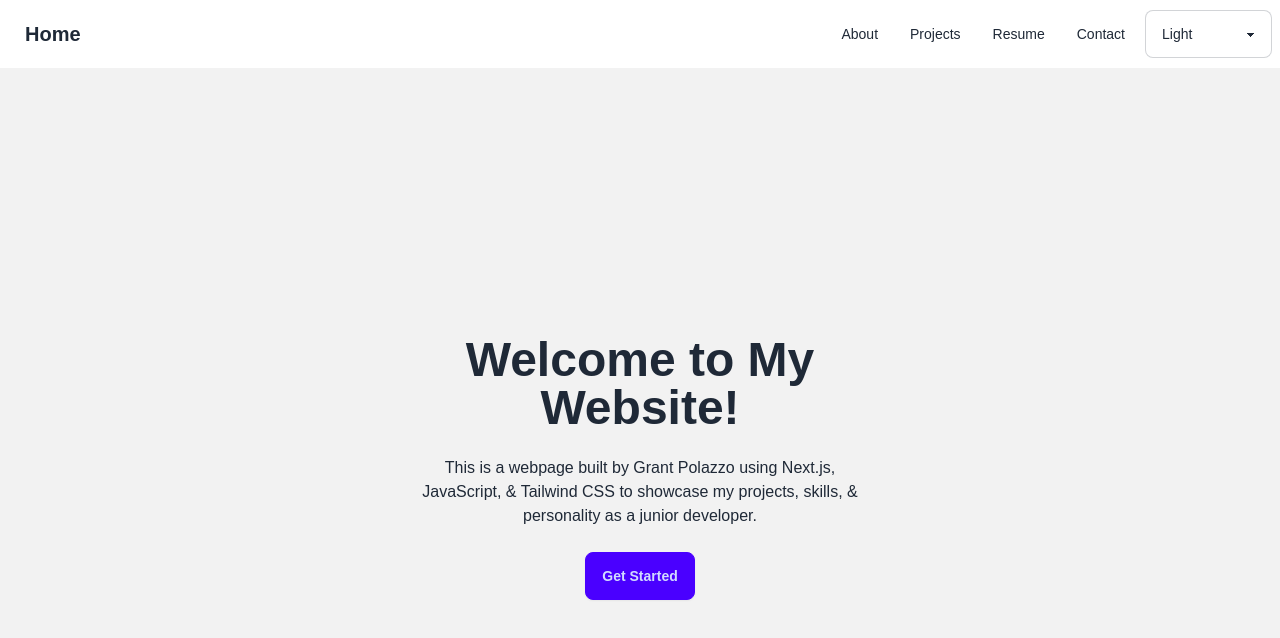
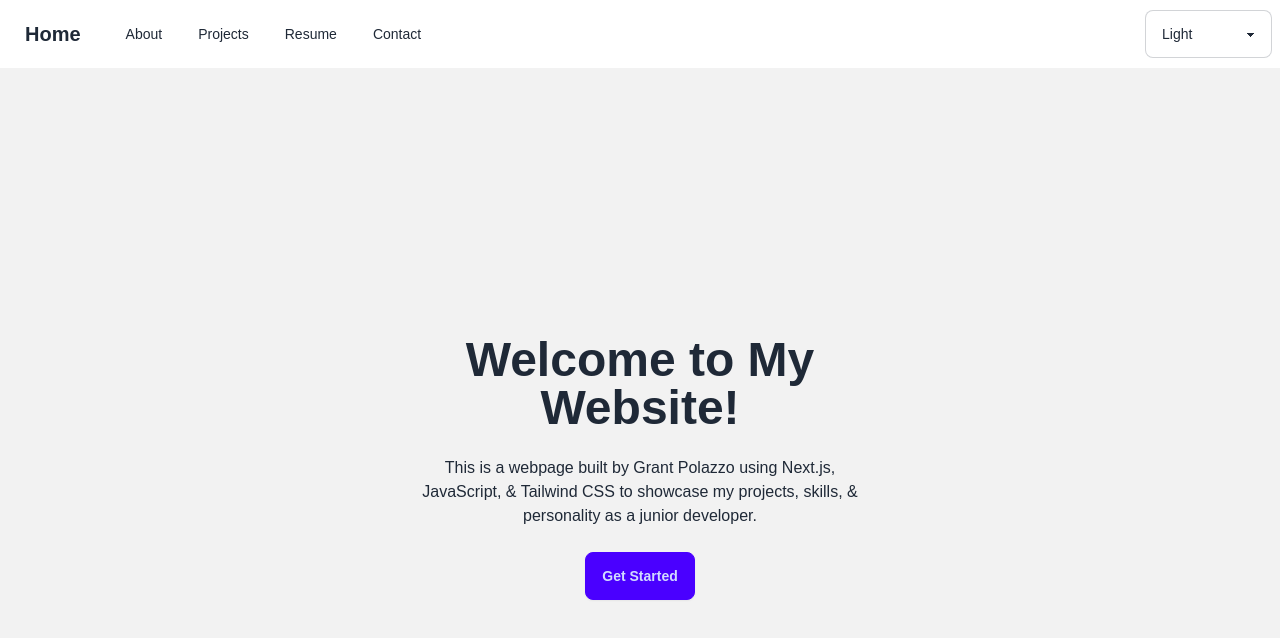
Before and after one commit to thatdudegrantt/personal-site, a Next.js app: page / in a window 1280 px wide. Shown: the top 638 px of the page. Built offline with nearby package versions, Linux system fonts and the light colour scheme; no server answers.

Commit message:
shifted elements on navbar to left
title says it all

```diff
--- a/src/components/Navbar.js
+++ b/src/components/Navbar.js
@@ -30,15 +30,15 @@ export default function Navbar() {
         return null; // avoids rendering until component is mounted
     }
 
+    // changing to add left and right said of navbar to achieve stylized look I want.
     return (
         <div className="navbar bg-base-100 shadow-lg">
-            <div className="flex-1">
+
+            <div className="flex-1 flex items-center gap-2">
                 <a href="/" className="btn btn-ghost normal-case text-xl text-base-content">
                     Home
                 </a>
-            </div>
-            <div className="flex-none">
-                <ul className="menu menu-horizontal px-1 text-base-content">
+                <ul className="menu menu-horizontal px-1 text-base-content gap-1">
                     <li>
                         <a href="/about">About</a>
                     </li>
@@ -53,6 +53,9 @@ export default function Navbar() {
                     </li>
                 </ul>
             </div>
+            <div className="flex-none">
+
+            </div>
             <select className="select select-bordered text-base-content"
                     value={theme}
                     onChange={(e) => handleThemeChange(e.target.value)}>
```
